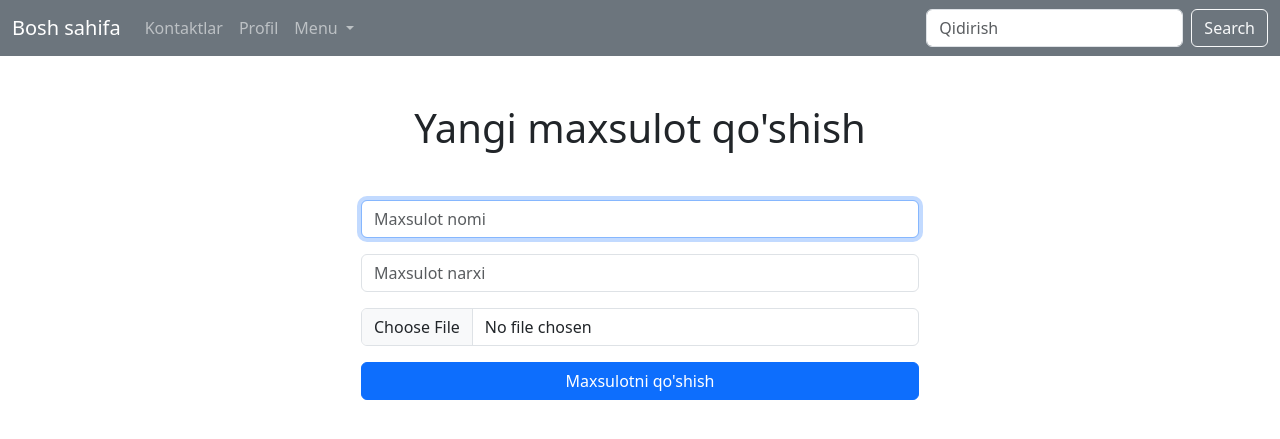
After one commit to AbrorCPP/Django-1st-Project, a Django app: page /add_product/ in a window 1280 px wide. The commit adds this page. Shown: the top 439 px of the page. Run offline with Django 5.2, Linux system fonts and the light colour scheme.

Commit message:
last commit

```diff
--- a/PROJECT/settings.py
+++ b/PROJECT/settings.py
@@ -9,7 +9,7 @@ https://docs.djangoproject.com/en/6.0/topics/settings/
 For the full list of settings and their values, see
 https://docs.djangoproject.com/en/6.0/ref/settings/
 """
-
+import os
 from pathlib import Path
 
 # Build paths inside the project like this: BASE_DIR / 'subdir'.
@@ -116,3 +116,5 @@ USE_TZ = True
 # https://docs.djangoproject.com/en/6.0/howto/static-files/
 
 STATIC_URL = 'static/'
+MEDIA_URL = "/images/"
+MEDIA_ROOT = BASE_DIR / "images"
--- a/PROJECT/urls.py
+++ b/PROJECT/urls.py
@@ -1,5 +1,8 @@
 from django.contrib import admin
 from django.urls import path
+
+from django.conf import settings
+from django.conf.urls.static import static
 from . import views
 
 urlpatterns = [
@@ -12,5 +15,11 @@ urlpatterns = [
     path(route="authorize/", view=views.authorize, name = "authorize"),
     path(route="logout/", view=views.user_logout, name = "logout"),
     path(route="signup/", view=views.register_page,name = "register"),
-    path(route="signup_t", view = views.register_user,name = "register_post")
+    path(route="signup_t", view = views.register_user,name = "register_post"),
+    path(route="add_product/", view = views.add_product,name = "add_product"),
+    path(route='delete-product/<int:product_id>',view = views.delete_product, name = "delete_product"),
+    path(route='product-details/<int:product_id>',view = views.product_detail, name = "product_detail"),
+    path(route='edit-product/<int:product_id>',view = views.edit_product, name = "edit_product"),
 ]
+
+urlpatterns += static(prefix = settings.MEDIA_URL, document_root = settings.MEDIA_ROOT)
--- a/PROJECT/views.py
+++ b/PROJECT/views.py
@@ -98,3 +98,59 @@ def register_user(request):
     new_user.save()
 
     return redirect("login")
+
+def add_product(request):
+    if request.method == "POST":
+        print(request.FILES)
+        name = request.POST.get("name")
+        price = request.POST.get("price")
+        owner = request.user
+        image = request.FILES.get("image")
+
+        new_product = Product.objects.create (
+            name = name,
+            price = price,
+            owner = owner,
+            image = image
+        )
+
+        new_product.save()
+
+        return redirect(home_page)
+
+    return render(request,'add_p.html')
+
+def delete_product(request,product_id):
+    product = Product.objects.get(id = product_id)
+    product.delete()
+    return redirect(home_page)
+
+def product_detail(request,product_id):
+    product = Product.objects.get(id = product_id)
+
+    data = {
+        "product":product
+    }
+
+    return render(request, "product_detail.html",context= data)
+
+def edit_product(request,product_id):
+
+    product = Product.objects.get(id = product_id)
+
+    if request.method == "POST":
+        name = request.POST.get("name")
+        price = request.POST.get("price")
+
+        product.name = name
+        product.price = price
+
+        product.save()
+
+        return redirect(home_page)
+
+    data = {
+        "Product":product
+    }
+
+    return render(request,'edit_product.html',context=data)
--- a/app_data/models.py
+++ b/app_data/models.py
@@ -1,8 +1,11 @@
 from django.db import models
+from django.contrib.auth.models import User
 
 class Product(models.Model):
+    owner = models.ForeignKey(to=User, on_delete=models.CASCADE, null=True)
     name = models.CharField(max_length=50)
     price = models.DecimalField(max_digits=20, decimal_places=2)
+    image = models.ImageField(upload_to="images/", null = True, blank=True)
 
     def __str__(self):
         return self.name
--- /dev/null
+++ b/requirements.txt
@@ -0,0 +1,4 @@
+asgiref==3.11.1
+Django==6.0.4
+pillow==12.2.0
+sqlparse==0.5.5
--- /dev/null
+++ b/templates/add_p.html
@@ -0,0 +1,29 @@
+<!DOCTYPE html>
+<html lang="en">
+<head>
+    <meta charset="UTF-8">
+    <meta name="viewport" content="width=device-width, initial-scale=1.0">
+
+    <!-- Bootstrap CDN link -->
+    <link href="https://cdn.jsdelivr.net/npm/bootstrap@5.3.8/dist/css/bootstrap.min.css" rel="stylesheet" integrity="sha384-sRIl4kxILFvY47J16cr9ZwB07vP4J8+LH7qKQnuqkuIAvNWLzeN8tE5YBujZqJLB" crossorigin="anonymous">
+    <script src="https://cdn.jsdelivr.net/npm/bootstrap@5.3.8/dist/js/bootstrap.bundle.min.js" integrity="sha384-FKyoEForCGlyvwx9Hj09JcYn3nv7wiPVlz7YYwJrWVcXK/BmnVDxM+D2scQbITxI" crossorigin="anonymous"></script>
+
+    <title>Maxsulot qo'shish</title>
+</head>
+<body>
+    {% include "components/_navbar.html" %}
+
+    <div class="container">
+        <h1 class="text-center mt-5 mb-5">Yangi maxsulot qo'shish</h1>
+
+        <form action = "{% url 'add_product' %}" enctype="multipart/form-data" method="post" class="w-50 m-auto d-flex flex-column gap-3">
+            {% csrf_token %}
+            <input name = "name" type="text" class="form-control" placeholder="Maxsulot nomi" minlenght = "3" required autofocus>
+            <input name = "price" min="0" type="number" class="form-control" placeholder="Maxsulot narxi" min = "0" required>
+            <input name = "image" type="file" class="form-control" placeholder="Maxsulot rasmi">
+            <button class="w-100 btn btn-primary" type="submit">Maxsulotni qo'shish</button>
+        </form>
+    </div>
+
+</body>
+</html>
--- a/templates/components/_navbar.html
+++ b/templates/components/_navbar.html
@@ -12,45 +12,49 @@
     <a href="/"> Bosh sahifa </a> {% endcomment %}
 
 
-<nav class="navbar navbar-expand-lg bg-secondary">
+<nav class="navbar navbar-expand-lg bg-secondary navbar-dark">
   <div class="container-fluid">
     <a class="navbar-brand" href="/">Bosh sahifa</a>
-    <button class="navbar-toggler" type="button" data-bs-toggle="collapse" data-bs-target="#navbarSupportedContent" aria-controls="navbarSupportedContent" aria-expanded="false" aria-label="Toggle navigation">
+
+    <button class="navbar-toggler" type="button" data-bs-toggle="collapse" data-bs-target="#navbarNav">
       <span class="navbar-toggler-icon"></span>
     </button>
-    <div class="collapse navbar-collapse" id="navbarSupportedContent">
-      <ul class="navbar-nav me-auto mb-2 mb-lg-0">
+
+    <div class="collapse navbar-collapse" id="navbarNav">
+      <ul class="navbar-nav me-auto">
+
         <li class="nav-item">
-          <a class="nav-link active" aria-current="page" href="/contact/">Kontactlar sahifasi</a>
+          <a class="nav-link" href="/contact/">Kontaktlar</a>
         </li>
+
         <li class="nav-item">
-          <a class="nav-link" href="/profile/">Profil sahifasi</a>
+          <a class="nav-link" href="/profile/">Profil</a>
         </li>
+        {% if user.is_authenticated %}
+        <li class="nav-item">
+          <a class="nav-link" href="/add_product/">Mahsulot qo‘shish</a>
+        </li>
+        {% endif %}
         <li class="nav-item dropdown">
-          <a class="nav-link dropdown-toggle" href="/logout/" role="button" data-bs-toggle="dropdown" aria-expanded="false">
+          <a class="nav-link dropdown-toggle" href="#" role="button" data-bs-toggle="dropdown">
             Menu
           </a>
           <ul class="dropdown-menu">
             <li><a class="dropdown-item" href="/login/">Kirish</a></li>
-            <li><a class="dropdown-item" href="/logout/">CHiqish</a></li>
-            <li><hr class="dropdown-divider"></li>
-            <li><a class="dropdown-item" href="#">Something else here</a></li>
+            <li><a class="dropdown-item" href="/logout/">Chiqish</a></li>
           </ul>
         </li>
-        <li class="nav-item">
-          <a class="nav-link disabled" aria-disabled="true">Disabled</a>
-        </li>
+
       </ul>
+
       <form class="d-flex" role="search">
-        <input class="form-control me-2" type="search" placeholder="Search" aria-label="Search"/>
-        <button class="btn btn-outline-success" type="submit">Search</button>
+        <input class="form-control me-2" type="search" placeholder="Qidirish">
+        <button class="btn btn-outline-light" type="submit">Search</button>
       </form>
 
     </div>
   </div>
 </nav>
-
-
 
 {% comment %}
 <style>
--- a/templates/registration.html
+++ b/templates/registration.html
@@ -13,7 +13,7 @@
  <body>
   {% include 'components/_navbar.html' %}
 
-  <h1 class="text-center mt-5 mb-2">Ro'yxatdan o'tish</h1>
+  <h1 class="text-center mt-5 mb-2 pt-5">Ro'yxatdan o'tish</h1>
 
   <form action="{% url 'register_post' %}" method="post" class="w-25 m-auto d-flex flex-column gap-2">
             {% csrf_token %}
```
Also changed, not shown: templates/edit_product.html (added, +28 -0 lines), templates/home_page.html (+25 -11 lines), templates/product_detail.html (added, +14 -0 lines), app_data/migrations/0002_product_owner.py (added), app_data/migrations/0003_product_image.py (added), db.sqlite3, images/01rQEtGKsivDTVkxZlfMJ7C-1.fit_lpad.size_238x139.v1758055360.webp (added), images/Screenshot_from_2026-04-15_20-43-36.png (added), images/images/01rQEtGKsivDTVkxZlfMJ7C-1.fit_lpad.size_238x139.v1758055360.webp (added), images/images/Gemini_Generated_Image_bkz53pbkz53pbkz5.png (added), 2 other files. Lines whose indentation alone changed are shown as unchanged.
